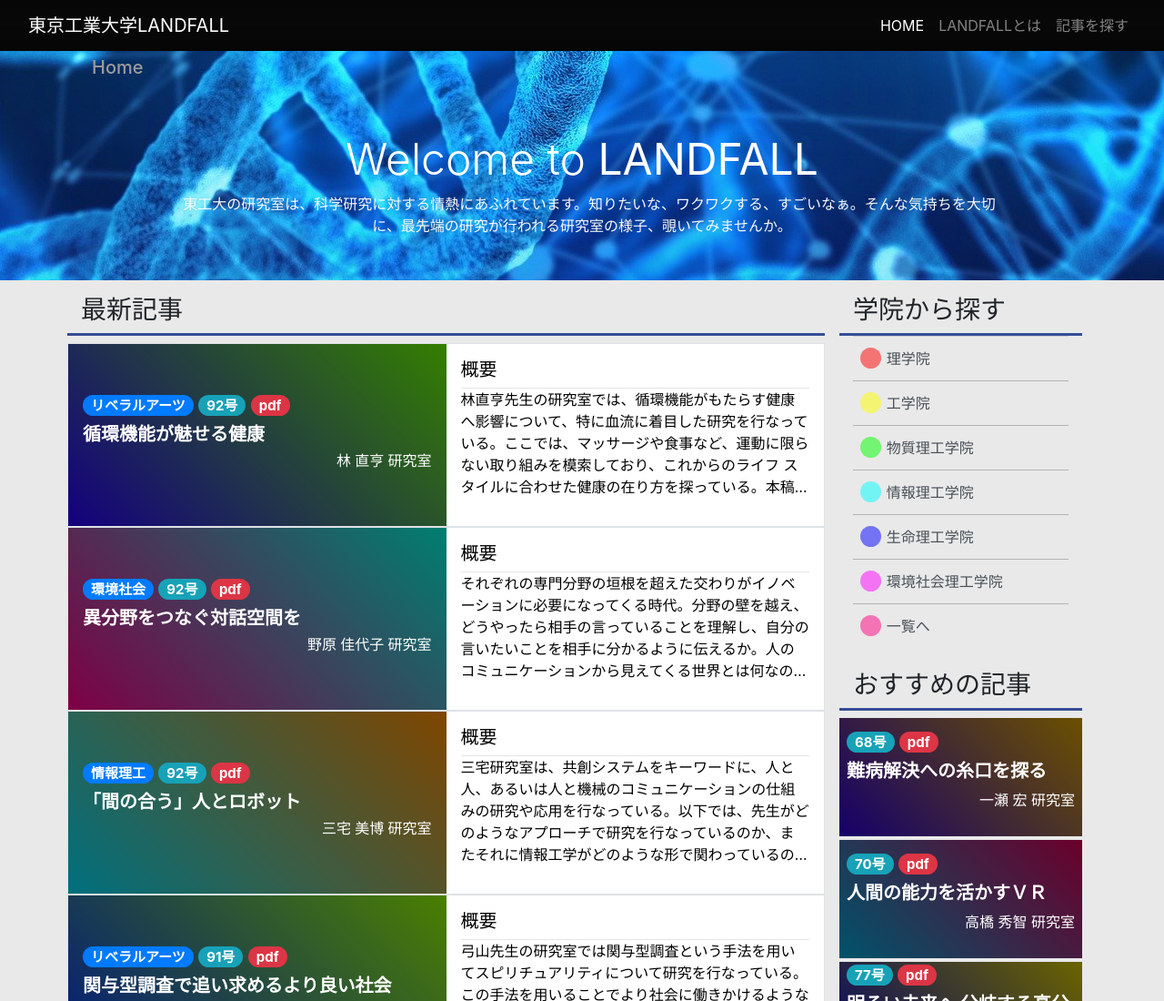
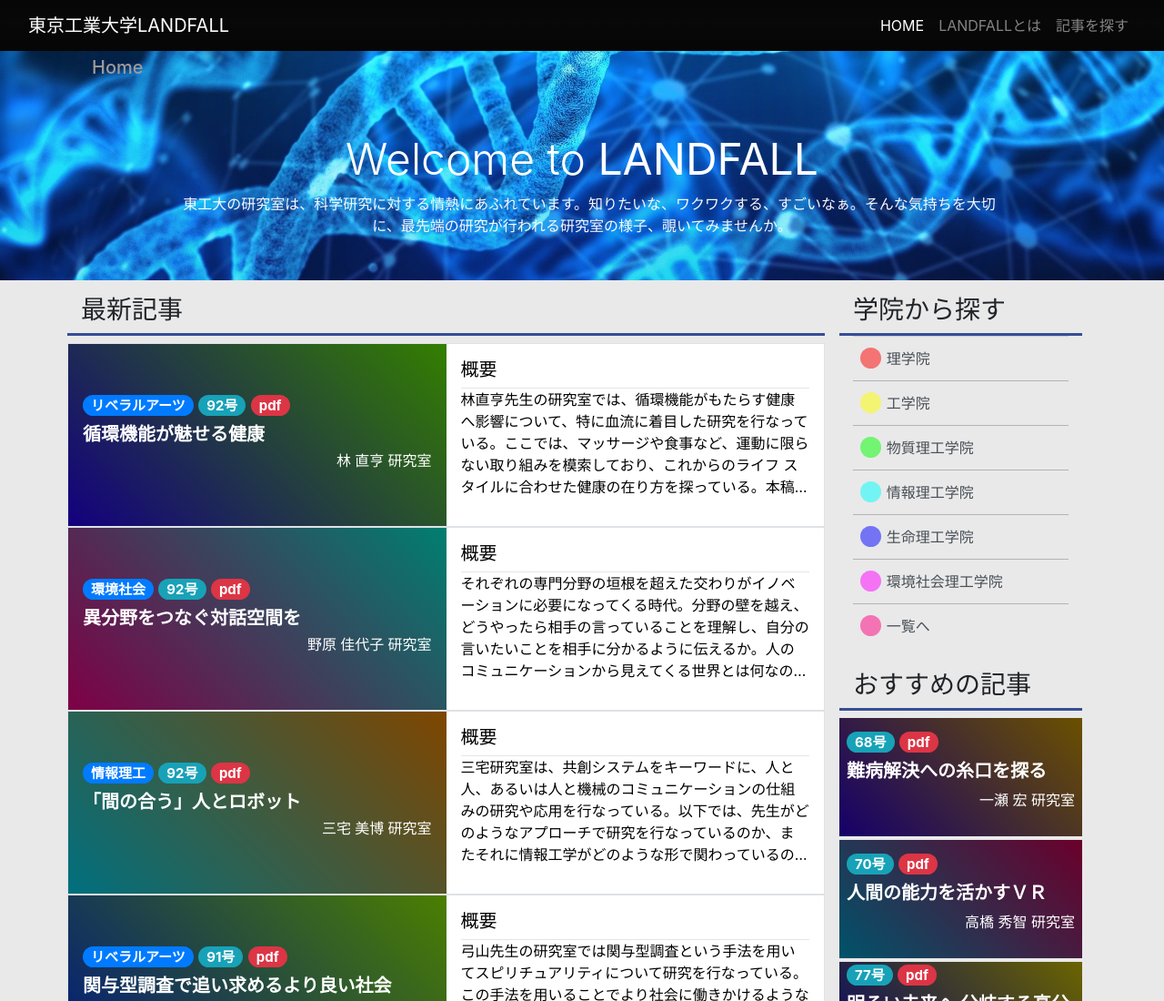
Before and after one commit to masa13535/landfall-web-test, a plain HTML site: page index.html in a window 1280 px wide. Shown: the top 1100 px of the page at 91% size. Drawn offline with nearby package versions, Linux system fonts and the light colour scheme.

Commit message:
CSS改善

```diff
--- a/decoration/custom.css
+++ b/decoration/custom.css
@@ -124,9 +124,10 @@ header {
 
 .back4 {
     /*background-image: linear-gradient(to right, #f77062 0%, #fe5196 100%);*/
-    background-image: url("../img/dna-3539309_1920.jpg");
-    background-position: center;
+    background:url("../img/dna-3539309_1920.jpg") no-repeat center;
+    background-size: cover;
 }
+
 
 
 /* 画像を背景にする*/
```
